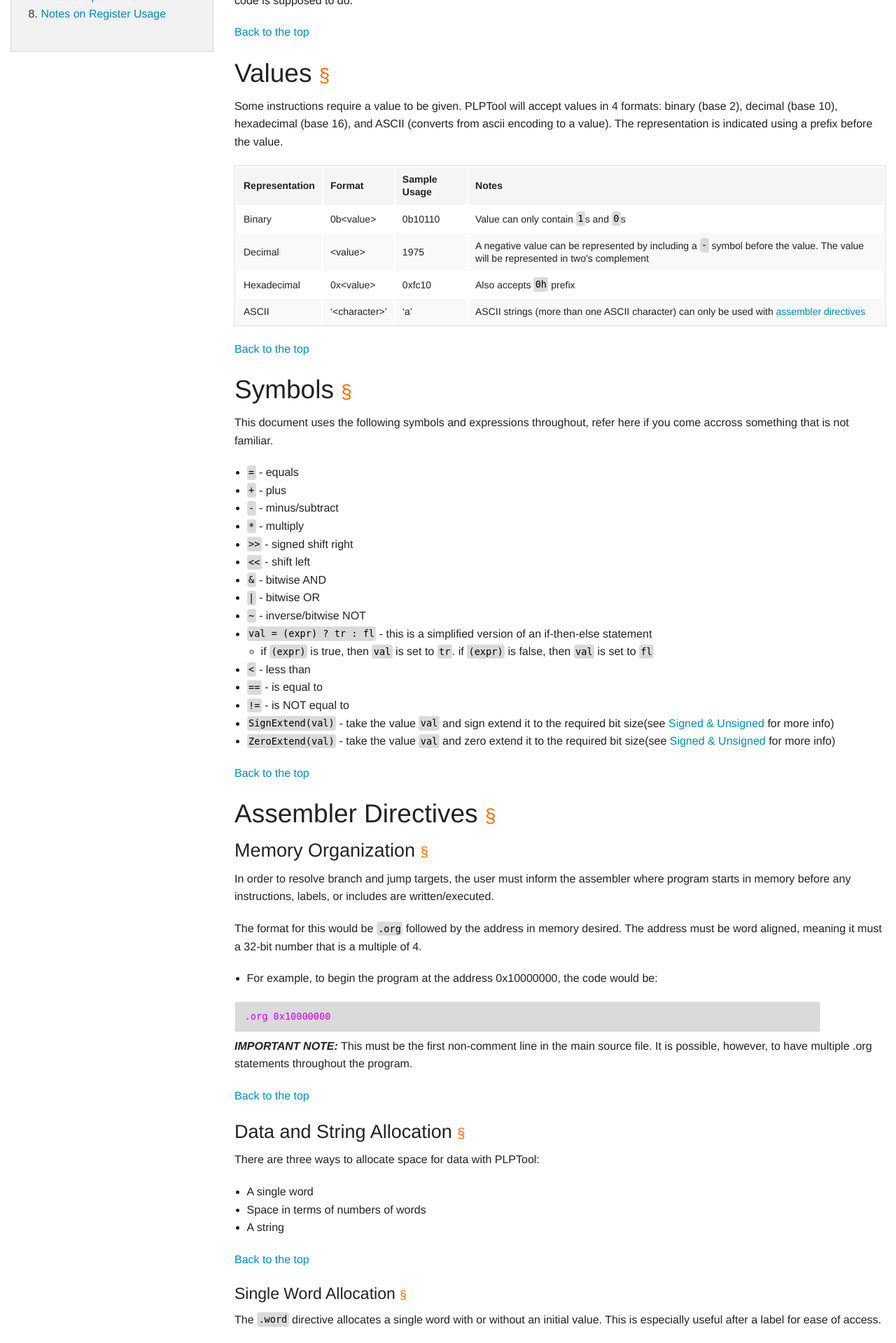
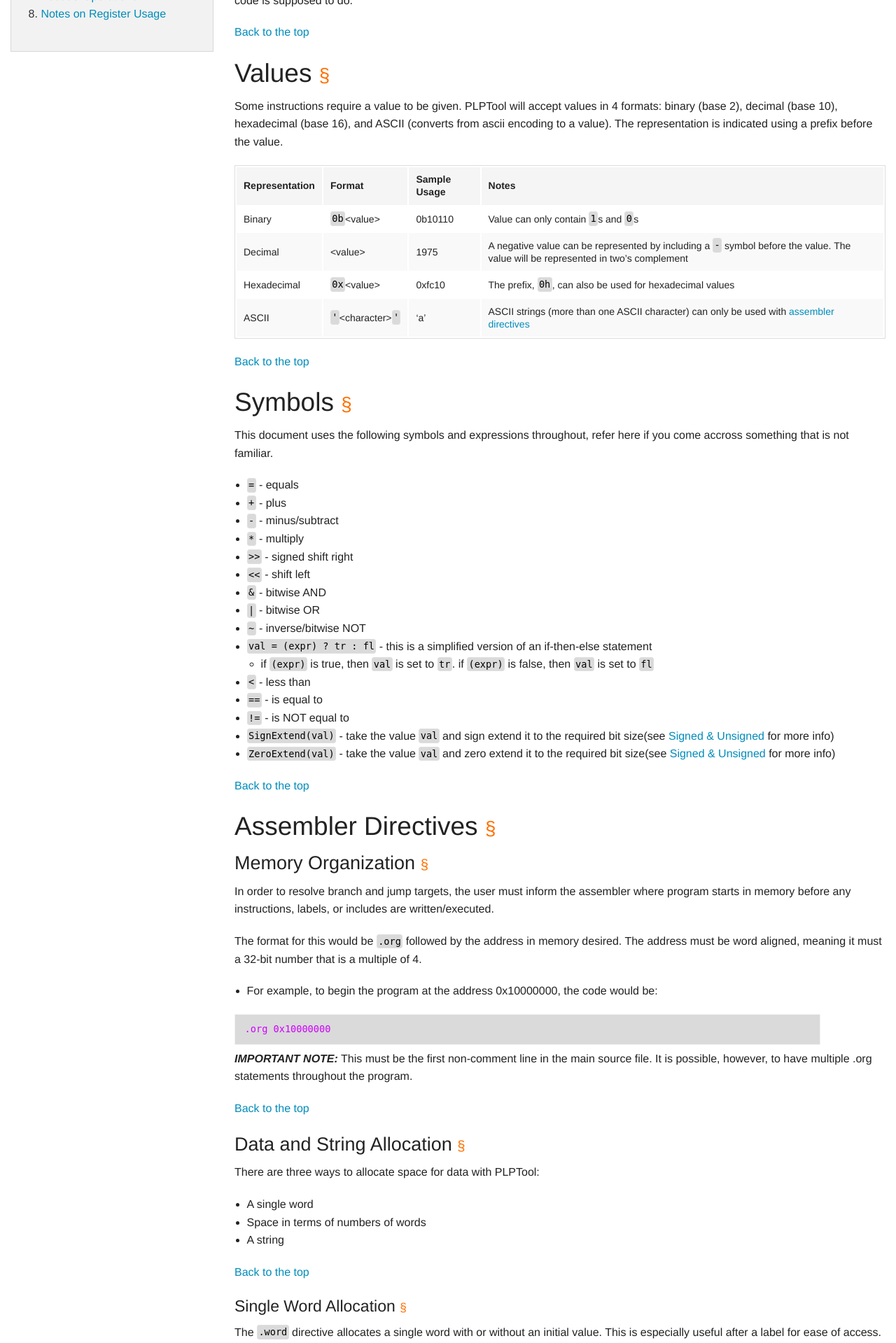
Before and after one commit to Progressive-Learning-Platform/progressive-learning-platform.github.io, a Jekyll site: the page built from instructions.md, in a window 1280 px wide. Shown: the part 556-2475 px from the top of the page at 70% size. Built offline with Jekyll 4.4.1, drawn with Linux system fonts in a browser that asks for light colours; comment, search, counter and statistics services are not loaded.

Commit message:
Small formatting changes for values section

```diff
--- a/instructions.md
+++ b/instructions.md
@@ -60,12 +60,12 @@ _Note:_ Comments are very helpful for debugging and helping others who read the
 Some instructions require a value to be given.  PLPTool will accept values in 4 formats: binary (base 2), decimal (base 10), hexadecimal (base 16), and ASCII (converts from ascii encoding to a value). The representation is indicated using a prefix before the value.
 
 
-| Representation	| Format				| Sample Usage	| Notes			|
-| :---------------- | :-------------------- | :------------ | :------------ |
-| Binary			| 0b&lt;value&gt;		| 0b10110		| Value can only contain `1`s and `0`s	|
-| Decimal			| &lt;value&gt;			| 1975			| A negative value can be represented by including a `-` symbol before the value. The value will be represented in two's complement |
-| Hexadecimal		| 0x&lt;value&gt;		| 0xfc10		| Also accepts `0h` prefix	|
-| ASCII				| '&lt;character&gt;'	| 'a'			| ASCII strings (more than one ASCII character) can only be used with [assembler directives](#data-and-string-allocation)	|
+| Representation	| Format					| Sample Usage	| Notes			|
+| :---------------- | :------------------------ | :------------ | :------------ |
+| Binary			| `0b`&lt;value&gt;			| 0b10110		| Value can only contain `1`s and `0`s	|
+| Decimal			| &lt;value&gt;				| 1975			| A negative value can be represented by including a `-` symbol before the value. The value will be represented in two's complement |
+| Hexadecimal		| `0x`&lt;value&gt;			| 0xfc10		| The prefix, `0h`, can also be used for hexadecimal values	|
+| ASCII				| `'`&lt;character&gt;`'`	| 'a'			| ASCII strings (more than one ASCII character) can only be used with [assembler directives](#data-and-string-allocation)	|
 
 
 [Back to the top](#top)
```
